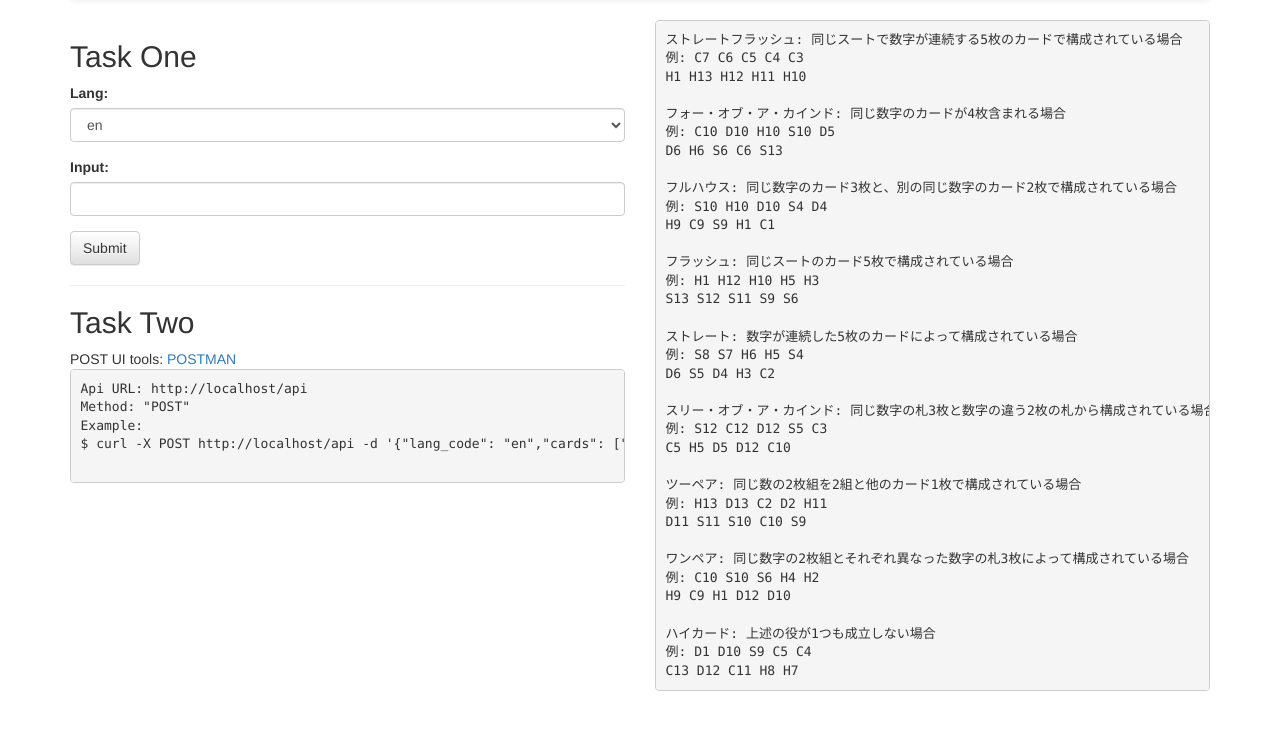
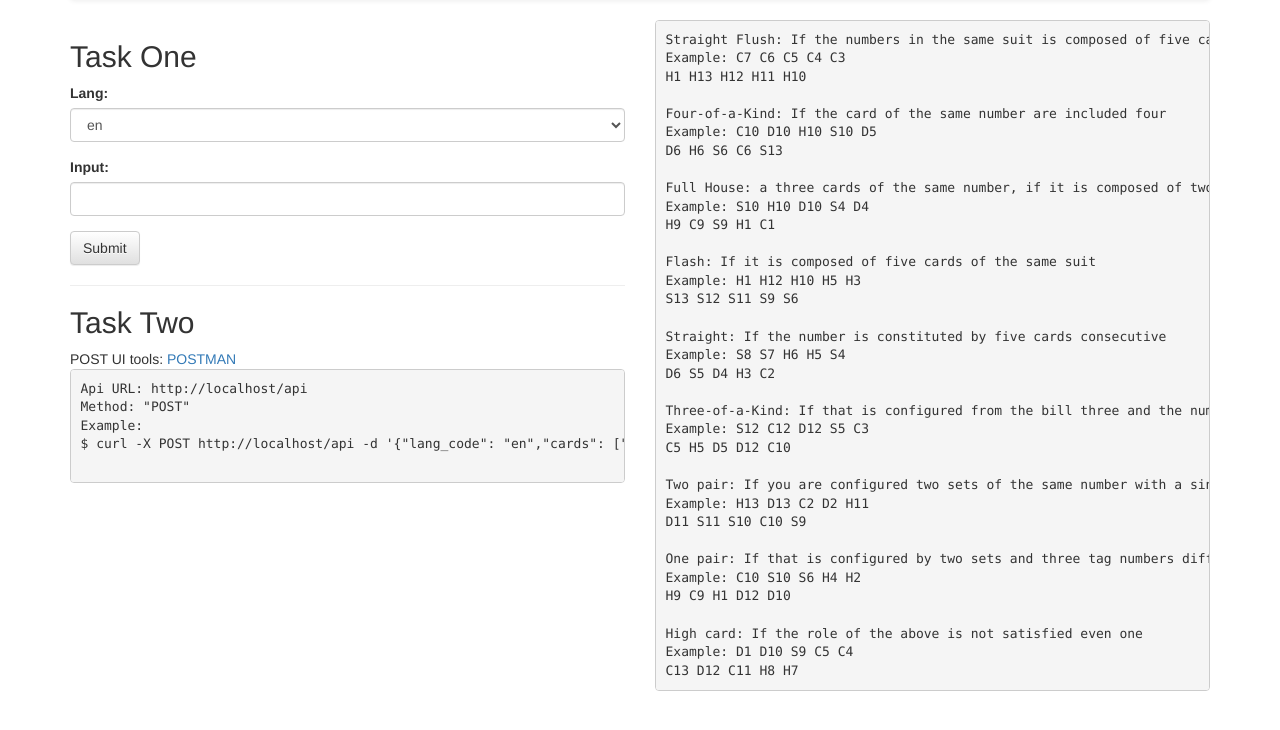
Before and after one commit to Ankhbayar/poker_analyzer, a Django app: page / in a window 1280 px wide. Shown: the part 52-782 px from the top of the page. Run offline with Django 3.2, Linux system fonts and the light colour scheme; some libraries are stand-ins or nearby versions.

```diff
--- a/design/templates/task_one.html
+++ b/design/templates/task_one.html
@@ -41,40 +41,40 @@ $ curl -X POST {{task_two_url}} -d '{"lang_code": "en","cards": ["H1 H13 H12 H11
       </pre>
 
     </div>
-    <div class="col-md-6"><pre>ストレートフラッシュ: 同じスートで数字が連続する5枚のカードで構成されている場合
-例: C7 C6 C5 C4 C3
+    <div class="col-md-6"><pre>Straight Flush: If the numbers in the same suit is composed of five cards for continuous
+Example: C7 C6 C5 C4 C3
 H1 H13 H12 H11 H10
 
-フォー・オブ・ア・カインド: 同じ数字のカードが4枚含まれる場合
-例: C10 D10 H10 S10 D5
+Four-of-a-Kind: If the card of the same number are included four
+Example: C10 D10 H10 S10 D5
 D6 H6 S6 C6 S13
 
-フルハウス: 同じ数字のカード3枚と、別の同じ数字のカード2枚で構成されている場合
-例: S10 H10 D10 S4 D4
+Full House: a three cards of the same number, if it is composed of two separate identical numerals Card
+Example: S10 H10 D10 S4 D4
 H9 C9 S9 H1 C1
 
-フラッシュ: 同じスートのカード5枚で構成されている場合
-例: H1 H12 H10 H5 H3
+Flash: If it is composed of five cards of the same suit
+Example: H1 H12 H10 H5 H3
 S13 S12 S11 S9 S6
 
-ストレート: 数字が連続した5枚のカードによって構成されている場合
-例: S8 S7 H6 H5 S4
+Straight: If the number is constituted by five cards consecutive
+Example: S8 S7 H6 H5 S4
 D6 S5 D4 H3 C2
 
-スリー・オブ・ア・カインド: 同じ数字の札3枚と数字の違う2枚の札から構成されている場合
-例: S12 C12 D12 S5 C3
+Three-of-a-Kind: If that is configured from the bill three and the number of different two bills of the same number
+Example: S12 C12 D12 S5 C3
 C5 H5 D5 D12 C10
 
-ツーペア: 同じ数の2枚組を2組と他のカード1枚で構成されている場合
-例: H13 D13 C2 D2 H11
+Two pair: If you are configured two sets of the same number with a single two sets and other card
+Example: H13 D13 C2 D2 H11
 D11 S11 S10 C10 S9
 
-ワンペア: 同じ数字の2枚組とそれぞれ異なった数字の札3枚によって構成されている場合
-例: C10 S10 S6 H4 H2
+One pair: If that is configured by two sets and three tag numbers different each of the same number
+Example: C10 S10 S6 H4 H2
 H9 C9 H1 D12 D10
 
-ハイカード: 上述の役が1つも成立しない場合
-例: D1 D10 S9 C5 C4
+High card: If the role of the above is not satisfied even one
+Example: D1 D10 S9 C5 C4
 C13 D12 C11 H8 H7</pre>
     </div>
   </div> <!-- row -->
```
Also changed, not shown: README.txt (added).
